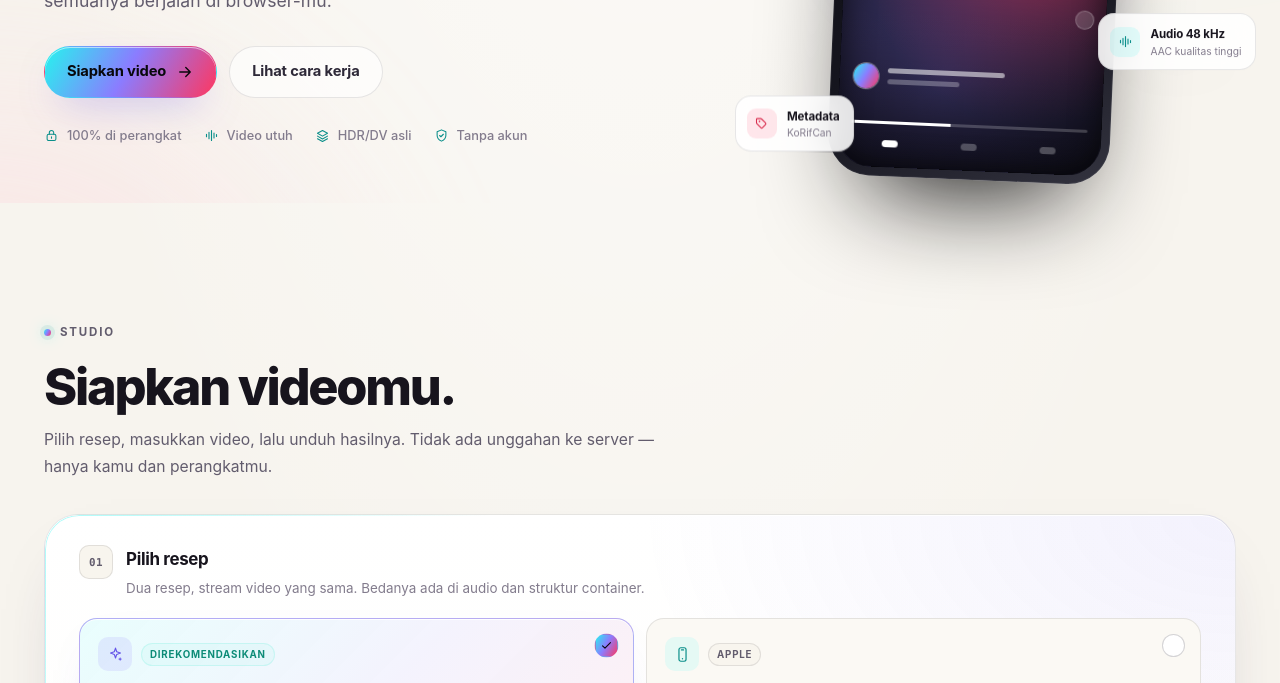
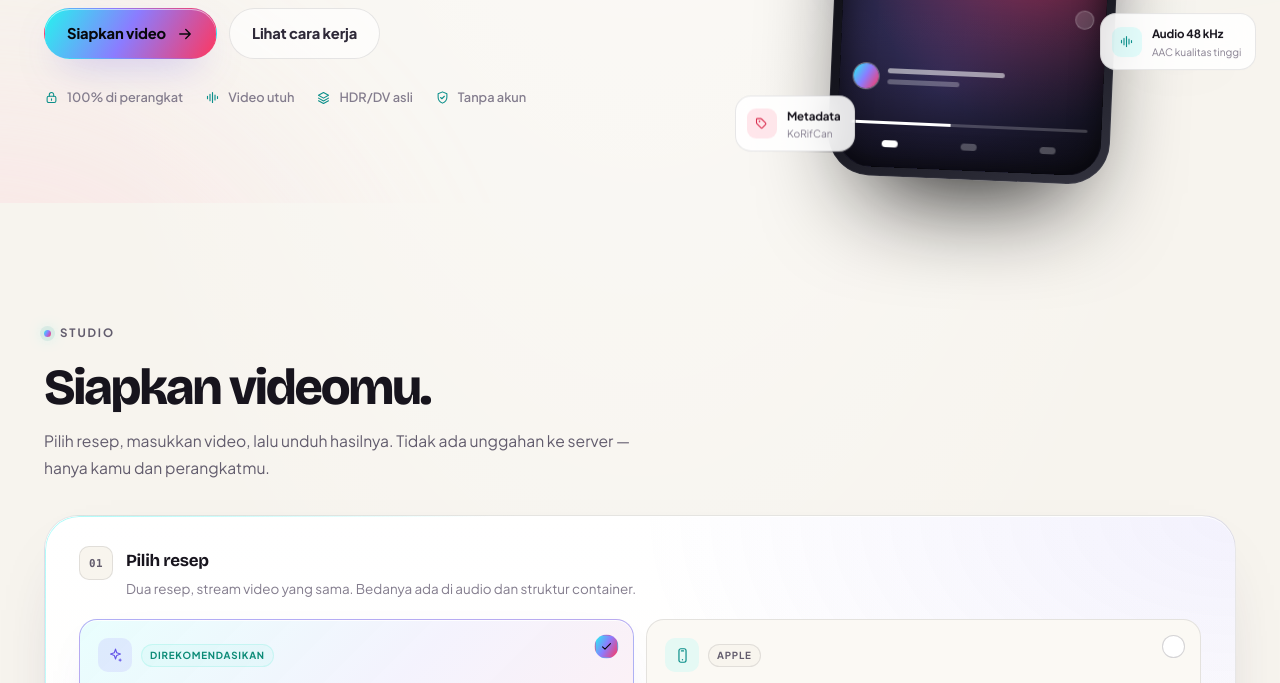
Before and after one commit to KoRifCan/tiktok-hd, a plain HTML site: page index.html in a window 1280 px wide. Shown: the part 597-1280 px from the top of the page. Drawn offline with Linux system fonts and the light colour scheme.

Commit message:
Refresh typography with Bricolage Grotesque and Plus Jakarta Sans

```diff
--- a/index.html
+++ b/index.html
@@ -11,7 +11,7 @@
   <meta property="og:type" content="website">
   <meta property="og:site_name" content="KoRifCan">
   <link rel="icon" href="favicon.svg" type="image/svg+xml">
-  <link rel="stylesheet" href="style.css?v=20261112c">
+  <link rel="stylesheet" href="style.css?v=20261112d">
 </head>
 <body>
   <svg class="svg-sprite" aria-hidden="true" focusable="false" xmlns="http://www.w3.org/2000/svg">
--- a/style.css
+++ b/style.css
@@ -2,6 +2,25 @@
    KoRifCan — TikTok upload prep
    Design tokens, layout, components. Mobile-first.
    ========================================================================== */
+
+@font-face {
+  font-family: "Plus Jakarta Sans";
+  font-style: normal;
+  font-weight: 400 800;
+  font-display: swap;
+  src: url("fonts/plus-jakarta-sans-latin.woff2") format("woff2");
+  unicode-range: U+0000-00FF, U+0131, U+0152-0153, U+02BB-02BC, U+02C6, U+02DA, U+02DC, U+0304, U+0308, U+0329, U+2000-206F, U+20AC, U+2122, U+2191, U+2193, U+2212, U+2215, U+FEFF, U+FFFD;
+}
+
+@font-face {
+  font-family: "Bricolage Grotesque";
+  font-style: normal;
+  font-weight: 400 800;
+  font-stretch: 100%;
+  font-display: swap;
+  src: url("fonts/bricolage-grotesque-latin.woff2") format("woff2");
+  unicode-range: U+0000-00FF, U+0131, U+0152-0153, U+02BB-02BC, U+02C6, U+02DA, U+02DC, U+0304, U+0308, U+0329, U+2000-206F, U+20AC, U+2122, U+2191, U+2193, U+2212, U+2215, U+FEFF, U+FFFD;
+}
 
 :root {
   --bg: #f7f4ee;
@@ -25,7 +44,8 @@
   --radius: 22px;
   --radius-lg: 30px;
   --shadow: 0 28px 70px -42px rgba(47, 35, 80, 0.38);
-  --font: "Inter", ui-sans-serif, system-ui, -apple-system, BlinkMacSystemFont, "Segoe UI", Roboto, "Helvetica Neue", Arial, sans-serif;
+  --font: "Plus Jakarta Sans", ui-sans-serif, system-ui, -apple-system, BlinkMacSystemFont, "Segoe UI", Roboto, "Helvetica Neue", Arial, sans-serif;
+  --font-display: "Bricolage Grotesque", "Plus Jakarta Sans", ui-sans-serif, system-ui, sans-serif;
   --mono: "SFMono-Regular", ui-monospace, "Cascadia Code", Menlo, Consolas, monospace;
 }
 
@@ -291,6 +311,15 @@ button {
   -webkit-background-clip: text;
   background-clip: text;
   color: transparent;
+}
+
+h1,
+h2,
+h3,
+h4,
+.brand-name {
+  font-family: var(--font-display);
+  font-optical-sizing: auto;
 }
 
 h1,
```
Also changed, not shown: fonts/OFL-BricolageGrotesque.txt (added), fonts/OFL-PlusJakartaSans.txt (added), fonts/bricolage-grotesque-latin.woff2 (added), fonts/plus-jakarta-sans-latin.woff2 (added), 1 other file.
